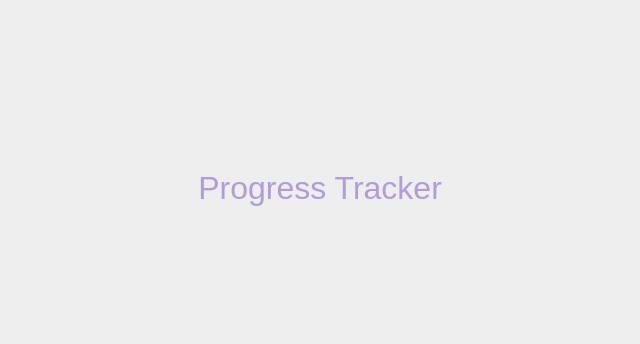
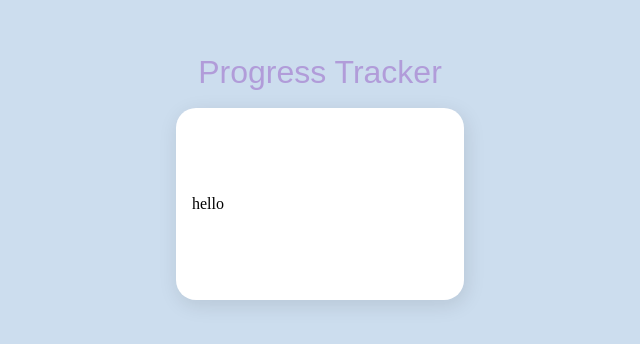
Before and after one commit to amandabrbz/daily-progress, a React (Create React App) app: page / in a window 1280 px wide. Shown: the part 212-556 px from the top of the page, without its empty margins (320-960 px from the left). Built offline with nearby package versions, Linux system fonts and the light colour scheme.

Commit message:
adiciona container que abrigara os elementos

```diff
--- a/src/App.js
+++ b/src/App.js
@@ -1,5 +1,6 @@
 import styled from 'styled-components'
 import Title from './components/Title'
+import Board from './components/Board'
 
 const Main = styled.main`
   width: 100vw;
@@ -8,13 +9,14 @@ const Main = styled.main`
   flex-direction: column;
   justify-content: center;
   align-items: center;
-  background: #eee;
+  background-color: #CCDDEE;
 `
 
 function App() {
   return (
     <Main>
       <Title text="Progress Tracker"/>
+      <Board/>
     </Main>
   );
 }
--- /dev/null
+++ b/src/components/Board.js
@@ -0,0 +1,22 @@
+import styled from 'styled-components'
+
+const Board = (props) => {
+  const Board = styled.section`
+    margin: 20px auto;
+    display: flex;
+    flex-direction: center;
+    align-items: center;
+    min-width: 20vw;
+    min-height: 20vh;
+    max-width: 40vw;
+    max-height: 70vh;
+    background: #fff;
+    border-radius: 20px;
+    box-shadow: 2px 5px 20px 0.4px rgba(0,0,0,0.1);
+    padding: 16px;
+  `
+
+  return <Board>hello</Board>
+}
+
+export default Board
```
